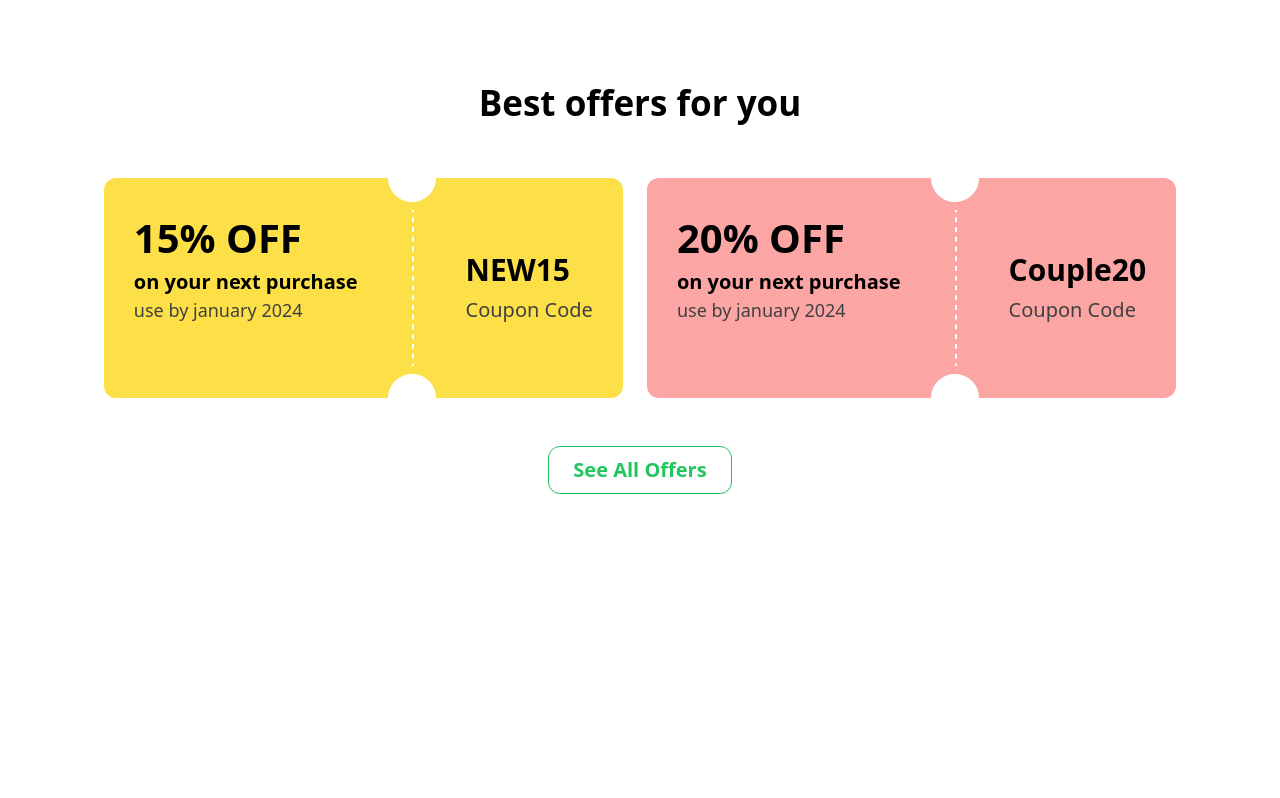
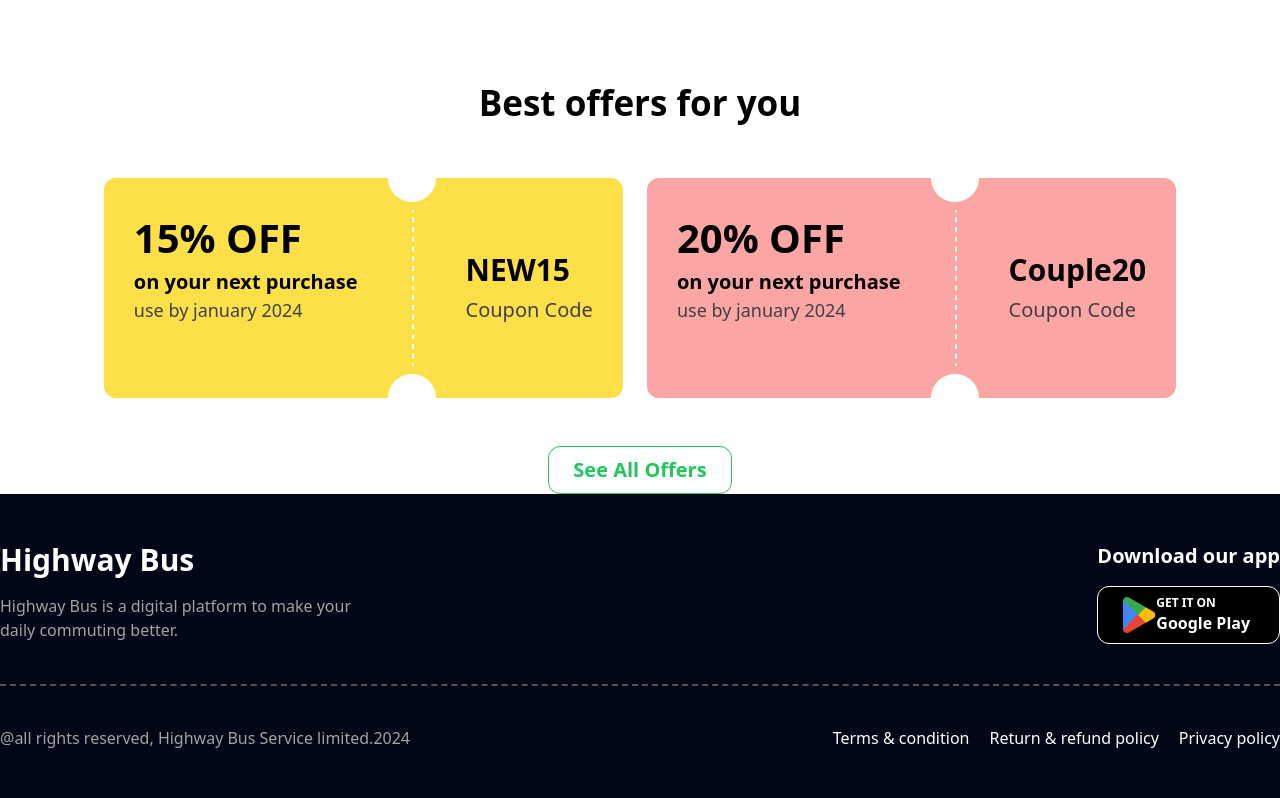
Before and after one commit to Mimimomo001/SmartTicketing, a plain HTML site: page index.html in a window 1280 px wide. Shown: the part 743-1541 px from the top of the page. Before the commit the page ends 1237 px from the top, so only its background shows below. Drawn offline with nearby package versions, Linux system fonts and the light colour scheme.

Commit message:
Footer added

```diff
--- a/index.html
+++ b/index.html
@@ -134,6 +134,35 @@
                 </button>
               </div>
         </section>
+      <footer class="bg-slate-950 py-12">
+          <div class="container mx-auto">
+              <div class="flex justify-between">
+                  <div>
+                      <a><span class="text-[#fff] font-bold text-3xl">Highway Bus</span></a>
+                      <p class="text-neutral-400 text-base max-w-[374px] mt-4">Highway Bus is a digital platform to make your daily commuting better.</p>
+                  </div>
+                  <div>
+                      <h3 class="text-white text-xl font-raleway font-semibold mb-4">Download our app</h3>
+                      <div class="px-6 py-2 rounded-xl border border-white bg-black flex items-center max-w-[190px]">
+                        <img class="h-full w-auto" src="res/playstore.png" alt="">
+                        <div>
+                            <p class="lg:text-md text-xs font-semibold text-white">GET IT ON</p>
+                            <p class=" text-md font-bold text-white">Google Play</p>
+                        </div>
+                    </div>
+                  </div>
+              </div>
+              <div class="my-10 border-t-2 border-dashed border-neutral-600 border-s-2"></div>
+              <div class="flex justify-between items-center">
+                  <p class="text-neutral-400 text-base">@all rights reserved, Highway Bus Service limited.2024</p>
+                  <div class="flex text-white gap-5">
+                      <a>Terms & condition</a>
+                      <a>Return & refund policy</a>
+                      <a>Privacy policy</a>
+                  </div>
+              </div>
+          </div>
+    </footer>
     <script src="src.js"></script>
 </body>
 </html>
```
